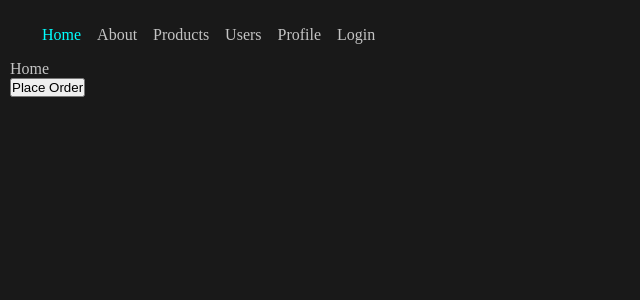
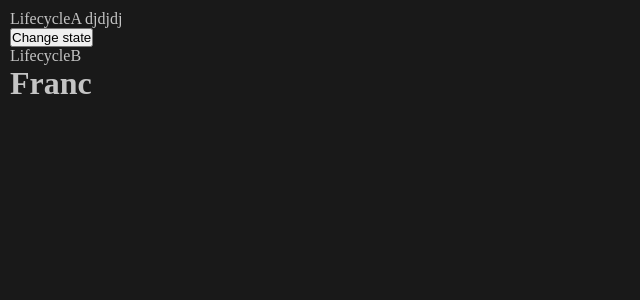
Before and after one commit to Alik64/Revision, a React (Create React App) app in the folder React/beginner-coding-interview/: page / in a window 1280 px wide. Shown: the top 300 px of the page, without its empty margins (0-640 px from the left). Built offline with nearby package versions, Linux system fonts and the light colour scheme.

Commit message:
Lifecycle Methods

```diff
--- a/React/beginner-coding-interview/src/App.js
+++ b/React/beginner-coding-interview/src/App.js
@@ -3,6 +3,8 @@ import React from 'react';
 
 import { Route, Routes } from 'react-router-dom';
 import './App.css';
+import LifecycleA from './ComponentLifecycleMethods/LifecycleA';
+import LifecycleB from './ComponentLifecycleMethods/LifecycleB';
 import Admin from './ReactRouterDom/components/Admin';
 import { AuthProvider } from './ReactRouterDom/components/auth';
 import Featured from './ReactRouterDom/components/Featured';
@@ -23,33 +25,42 @@ import Profile from './ReactRouterDom/pages/Profile';
 
 const LazyAbout = React.lazy(() => import('./ReactRouterDom/pages/About'))
 
+// function App() {
+//   return (
+//     <AuthProvider>
+//       <Navbar />
+//       <Routes>
+//         <Route path='/' element={<Home />} />
+//         <Route path='about' element={
+//           <React.Suspense fallback='Loading...'>
+//             <LazyAbout />
+//           </React.Suspense>} />
+
+//         <Route path='order-summary' element={<OrderSummury />} />
+
+//         <Route path='products' element={<Products />}>
+//           <Route index element={<Featured />} />
+//           <Route path='featured' element={<Featured />} />
+//           <Route path='new' element={<New />} />
+//         </Route>
+//         <Route path='users' element={<Users />} >
+//           <Route path=':userId' element={<UserDetails />} />
+//           <Route path='admin' element={<Admin />} />
+//         </Route>
+//         <Route path='profile' element={<RequireAuth><Profile /></RequireAuth>} />
+//         <Route path='login' element={<Login />} />
+//         <Route path='*' element={<NotFound />} />
+//       </Routes>
+//     </AuthProvider>
+
+//   );
+// }
 function App() {
   return (
-    <AuthProvider>
-      <Navbar />
-      <Routes>
-        <Route path='/' element={<Home />} />
-        <Route path='about' element={
-          <React.Suspense fallback='Loading...'>
-            <LazyAbout />
-          </React.Suspense>} />
-
-        <Route path='order-summary' element={<OrderSummury />} />
-
-        <Route path='products' element={<Products />}>
-          <Route index element={<Featured />} />
-          <Route path='featured' element={<Featured />} />
-          <Route path='new' element={<New />} />
-        </Route>
-        <Route path='users' element={<Users />} >
-          <Route path=':userId' element={<UserDetails />} />
-          <Route path='admin' element={<Admin />} />
-        </Route>
-        <Route path='profile' element={<RequireAuth><Profile /></RequireAuth>} />
-        <Route path='login' element={<Login />} />
-        <Route path='*' element={<NotFound />} />
-      </Routes>
-    </AuthProvider>
+    <>
+      <LifecycleA />
+      {/* <LifecycleB /> */}
+    </>
 
   );
 }
--- /dev/null
+++ b/React/beginner-coding-interview/src/ComponentLifecycleMethods/LifecycleA.js
@@ -0,0 +1,67 @@
+import { render } from '@testing-library/react'
+import React, { Component } from 'react'
+import LifecycleB from './LifecycleB'
+
+export class LifecycleA extends Component {
+    constructor(props) {
+        super(props)
+
+        this.state = {
+            name: 'Franc'
+        }
+
+        console.log('LifecycleA - constructor')
+    }
+
+    static getDerivatedStateFromProps(props, state) {
+        console.log('LifecycleA - getDerivatedStateFromProps')
+
+        return null
+    }
+
+    componentDidMount() {
+        console.log('LifecycleA - Component did mount')
+
+    }
+    shouldComponentUpdate() {
+        console.log('LifecycleA - should Component Update')
+        return true
+    }
+    componentDidUpdate() {
+        console.log('LifecycleA - component Did Update')
+    }
+    changeState = () => {
+        this.setState({
+            name: 'Mickael'
+        })
+    }
+
+    render() {
+        console.log('LifecycleA - Render')
+
+        return (
+            <>
+
+                <div>LifecycleA djdjdj</div>
+                <button onClick={this.changeState}>Change state</button>
+                <LifecycleB />
+                <h1>{this.state.name}</h1>
+
+            </>
+        )
+    }
+}
+
+export default LifecycleA
+
+// Console =>
+// constructor
+// render
+// componentDidMount
+
+// LifecycleA - constructor
+// LifecycleA - Render
+// LifecycleB - constructor
+// LifecycleB - Render
+// LifecycleB - Component did mount
+// LifecycleA - Component did mount
--- /dev/null
+++ b/React/beginner-coding-interview/src/ComponentLifecycleMethods/LifecycleB.js
@@ -0,0 +1,49 @@
+import { render } from '@testing-library/react'
+import React, { Component } from 'react'
+
+export class LifecycleB extends Component {
+    constructor(props) {
+        super(props)
+
+        this.state = {
+            name: 'Franc'
+        }
+        console.log('LifecycleB - constructor')
+    }
+
+    static getDerivatedStateFromProps(props, state) {
+        console.log('LifecycleB - getDerivatedStateFromProps')
+
+        return null
+    }
+
+    componentDidMount() {
+        console.log('LifecycleB - Component did mount')
+
+    }
+    componentDidMount() {
+        console.log('LifecycleB - Component did mount')
+
+    }
+    shouldComponentUpdate() {
+        console.log('LifecycleB - should Component Update')
+        return true
+    }
+    componentDidUpdate() {
+        console.log('LifecycleB - component Did Update')
+    }
+    render() {
+        console.log('LifecycleB - Render')
+
+        return (
+            <div>LifecycleB</div>
+        )
+    }
+}
+
+export default LifecycleB
+
+// Console =>
+// constructor
+// render
+// componentDidMount
--- a/React/beginner-coding-interview/src/Hooks/Counter.js
+++ b/React/beginner-coding-interview/src/Hooks/Counter.js
@@ -6,11 +6,11 @@ export default function Counter(props) {
 
 
     const onIncrement = () => {
-        setCount(count + 1)
+        setCount(prevCount => prevCount + 1)
 
     }
     const onDecrement = () => {
-        setCount(count - 1)
+        setCount(prevCount => prevCount - 1)
 
     }
 
```
